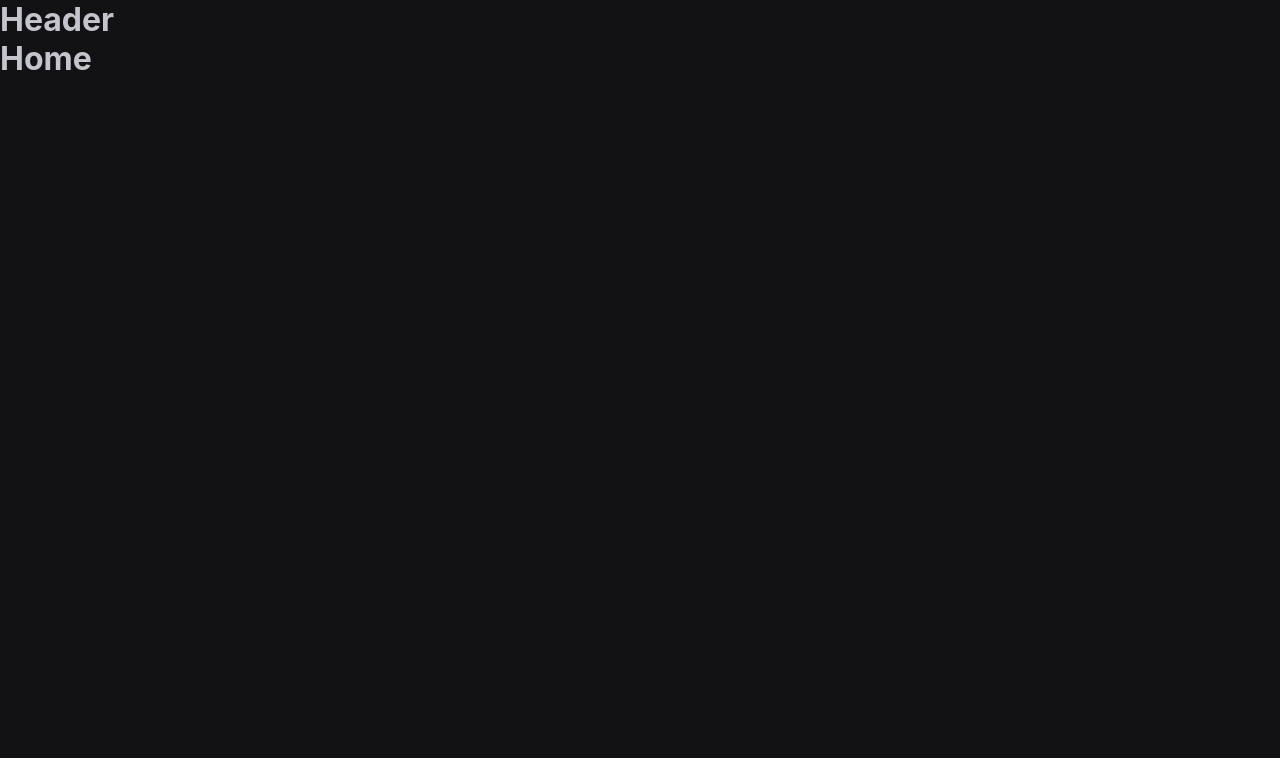
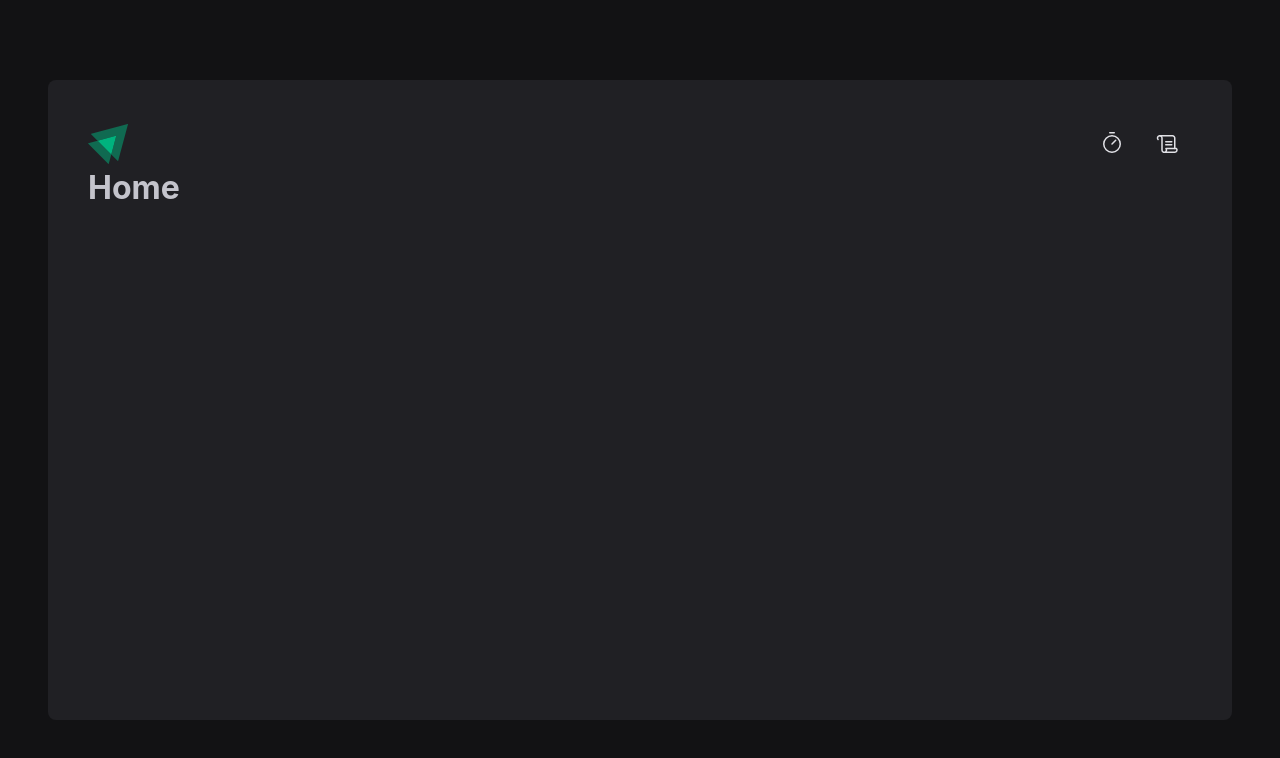
Before and after one commit to fpsaraiva/ignite-react-pomodoro, a React (Vite) app: page / in a window 1280 px wide. Shown: the top 758 px of the page. Built offline with nearby package versions, Linux system fonts and the light colour scheme.

Commit message:
feat: added layout with styles

```diff
--- a/package.json
+++ b/package.json
@@ -10,6 +10,7 @@
     "preview": "vite preview"
   },
   "dependencies": {
+    "phosphor-react": "^1.4.1",
     "react": "^18.3.1",
     "react-dom": "^18.3.1",
     "react-router-dom": "^6.26.1"
--- a/src/Router.tsx
+++ b/src/Router.tsx
@@ -2,7 +2,7 @@ import { Routes, Route } from "react-router-dom";
 
 import History from "./pages/History";
 import Home from "./pages/Home";
-import DefaultLayout from "./layouts/DefaultLayout";
+import DefaultLayout from "./layouts/DefaultLayout/Index";
 
 function Router() {
     return (
--- a/src/components/Header.tsx
+++ /dev/null
@@ -1,9 +0,0 @@
-function Header() {
-    return (
-        <div>
-            <h1>Header</h1>
-        </div>
-    );
-};
-
-export default Header
--- /dev/null
+++ b/src/components/Header/Header.module.css
@@ -0,0 +1,29 @@
+.container {
+    display: flex;
+    align-items: center;
+    justify-content: space-between;
+}
+
+.container nav {
+    display: flex;
+    gap: 0.5rem;
+}
+
+.container nav a {
+    width: 3rem;
+    height: 3rem;
+    display: flex;
+    justify-content: center;
+    align-items: center;
+    color: var(--gray-100);
+    border-top: 3px solid transparent;
+    border-bottom: 3px solid transparent;
+}
+
+.container nav a:hover {
+    border-bottom: 3px solid var(--green-500);
+}
+
+.container nav a:active {
+    color: var(--green-500--);
+}
--- /dev/null
+++ b/src/components/Header/Header.tsx
@@ -0,0 +1,23 @@
+import styles from './Header.module.css'
+
+import logoIgnite from '../../assets/logo-ignite.svg'
+import { Scroll, Timer } from 'phosphor-react';
+import { NavLink } from 'react-router-dom';
+
+function Header() {
+    return (
+        <header className={styles.container}>
+            <img src={logoIgnite} alt="" />
+            <nav>
+                <NavLink to="/" title="Timer">
+                    <Timer size={24} />
+                </NavLink>
+                <NavLink to="/history" title="Histórico">
+                    <Scroll size={24} />
+                </NavLink>
+            </nav>
+        </header>
+    );
+};
+
+export default Header
--- /dev/null
+++ b/src/layouts/DefaultLayout/Index.module.css
@@ -0,0 +1,12 @@
+.container {
+    max-width: 74rem;
+    height: calc(100vh - 10rem);
+    margin: 5rem auto;
+    padding: 2.5rem;
+
+    background: var(--gray-800);
+    border-radius: 8px;
+
+    display: flex;
+    flex-direction: column;
+}
--- a/src/layouts/DefaultLayout.tsx
+++ b/src/layouts/DefaultLayout/Index.tsx
@@ -1,10 +1,12 @@
 import { Outlet } from "react-router-dom";
 
-import Header from "../components/Header";
+import Header from "../../components/Header/Header";
+
+import styles from './Index.module.css'
 
 function DefaultLayout() {
     return (
-        <div>
+        <div className={styles.container}>
             <Header />
             <Outlet />
         </div>
```
Also changed, not shown: src/assets/logo-ignite.svg (added), 1 other file (tests, documents, lock files or other folders).
